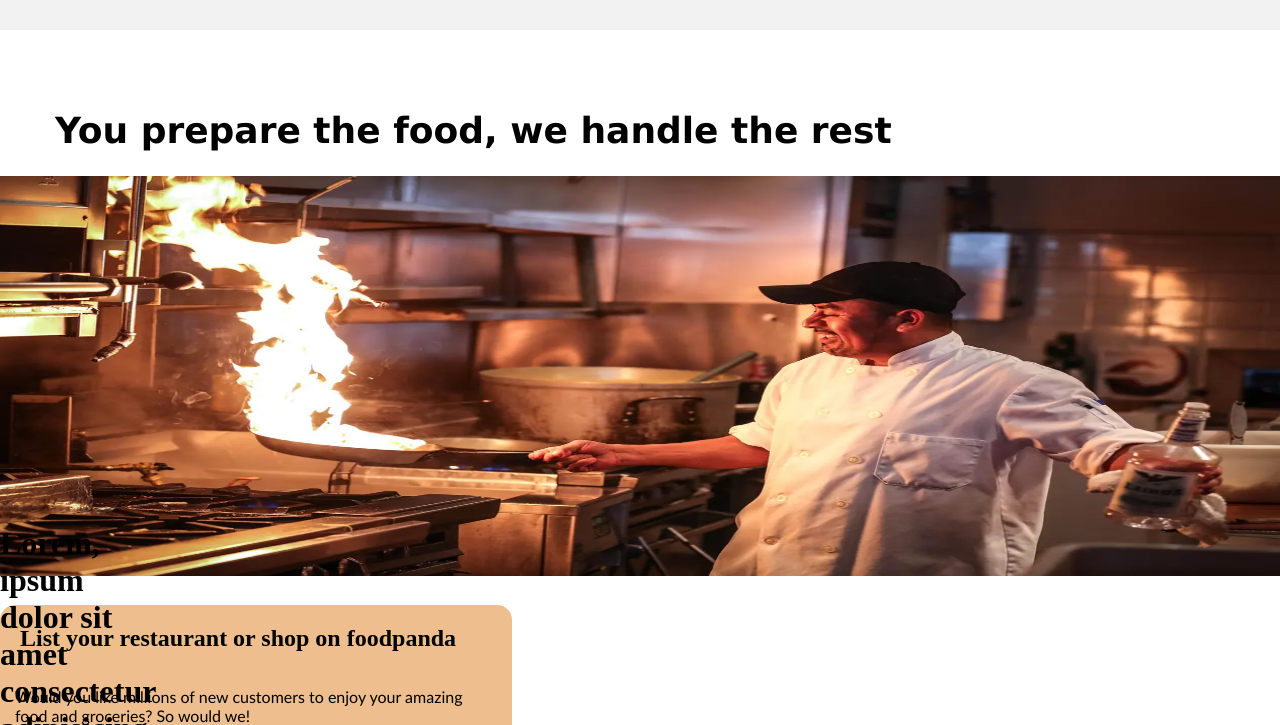
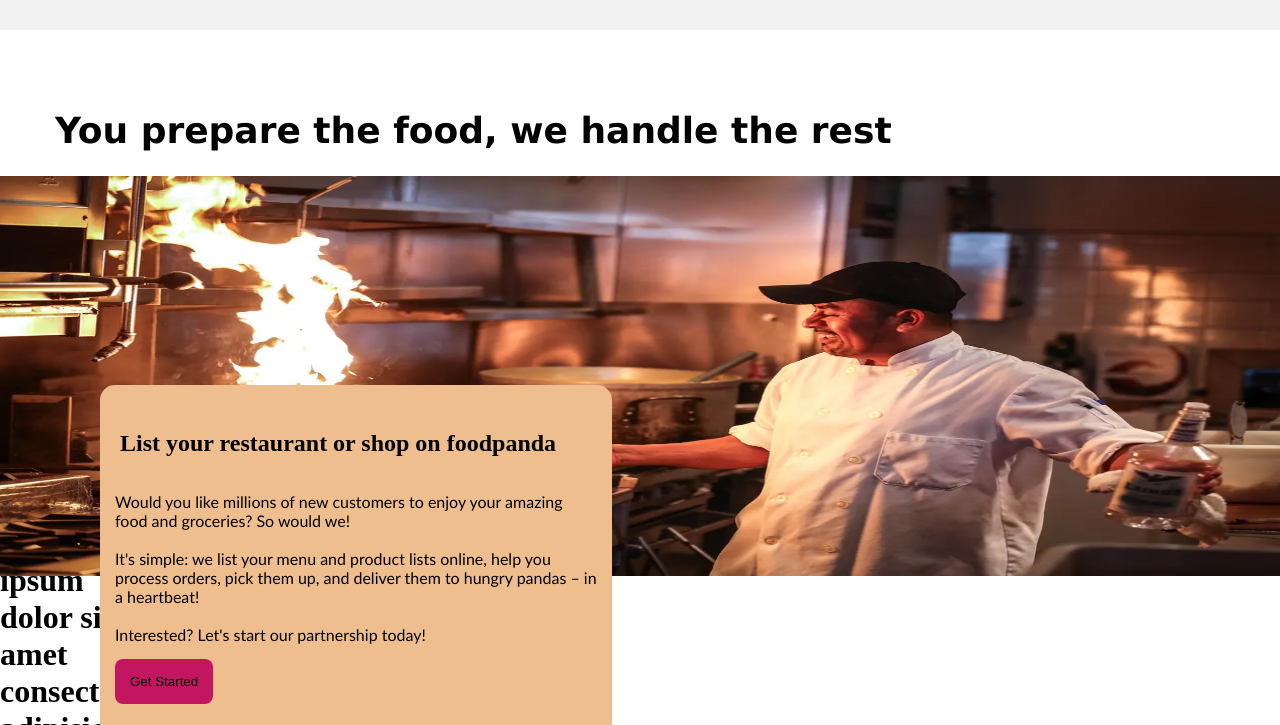
Before and after one commit to Qirat-khalil/Food-Panda-website, a plain HTML site: page index.html in a window 1280 px wide. Shown: the part 716-1441 px from the top of the page. Drawn offline with Linux system fonts and the light colour scheme.

Commit message:
changes in css file

```diff
--- a/new.css
+++ b/new.css
@@ -149,7 +149,7 @@
     width: 100%;
     background-color:#FFFFFF;
      margin-top: 55px;
-     /* position: relative; */
+     position: relative;
 }
 
 .center-head{
@@ -161,10 +161,6 @@
 }
 
 
-/* .head-3{
-    margin-left: 35px;
-    padding: 20px;
-} */
 .bg-img{
     width: 100%;
 }
@@ -179,9 +175,9 @@
     height: 55vh;
     width: 40%;
   border-radius: 15px;
-  /* position: absolute; */
-  /* left: 100px ;
-  top: 300px; */
+  position: absolute;
+  left: 100px ;
+  top: 300px;
 
 }
 .cart h2{
```
